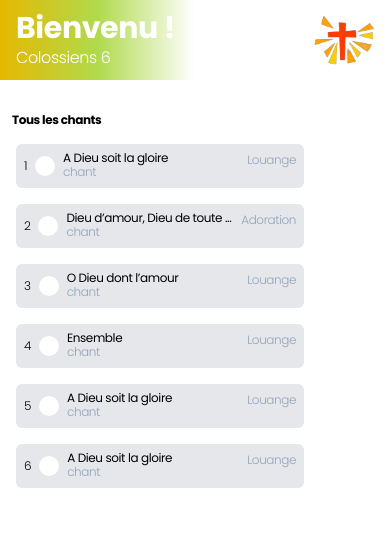
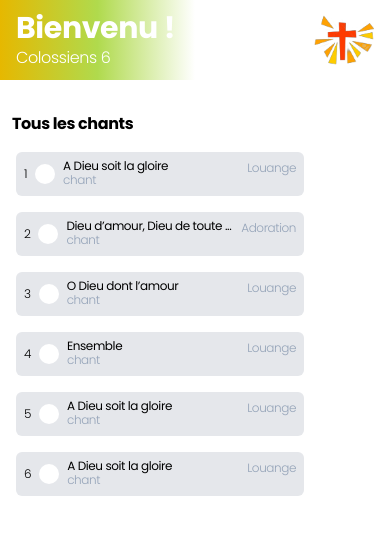
Before and after one commit to kaliacad/cebi-chants, a Next.js app: page /dashboard in a window 390 px wide. Shown: the top 534 px of the page. Built offline with nearby package versions, Linux system fonts and the light colour scheme; a web font is replaced by a local one.

Commit message:
refactor: update font-size

```diff
--- a/components/SongList.jsx
+++ b/components/SongList.jsx
@@ -49,14 +49,13 @@ const SongList = () => {
     <div className="mx-auto">
 
         <aside className="flex flex-col  justify-between gap-4 sm:w-96">
-            <h3 className="text-xs pl-3 font-normal sm:text-xl sm:pl-7 md:max-xl:text-2xl sm:font-medium md:font-semibold md:pl-4 max-xl:font-bold">Tous les chants</h3>
-            <div className="flex flex-col justify-center items-center gap-4 mx-auto w-80
-            sm:w-96 md:max-xl:w-full">
+            <h3 className="text-base pl-3 font-light sm:text-xl sm:pl-7 sm:font-semibold sm:w-96
+            md:max-xl:text-2xl md:font-semibold md:pl-4 max-xl:font-bold">
+                Tous les chants</h3>
+            <div className="flex flex-col justify-center items-center gap-4 mx-auto w-80 md:max-xl:w-full">
             {
                 chants?.map((item, id) => (
-                <div key={id} className="bg-gray-200 flex justify-between py-2 px-2 md:py-3 md:px-3 rounded-md w-72 text-xs sm:text-xs md:text-sm font-light
-                sm:w-80 md:w-11/12">
-                    {/* sm:gap-8 sm:pt-3 sm:px-5 sm:pb-3 */}
+                <div key={id} className="bg-gray-200 flex justify-between py-2 px-2 font-light rounded-md w-72 text-xs  sm:text-xs sm:w-80 md:py-3 md:px-3 md:text-sm md:w-11/12">
                     <div className="flex justify-center items-center gap-2 md:gap-4">
                         <span className="sm:text-sm md:text-base">{item.order}</span>
                         <div className="rounded-full bg-white h-5 w-5 md:h-12 md:w-12
```
